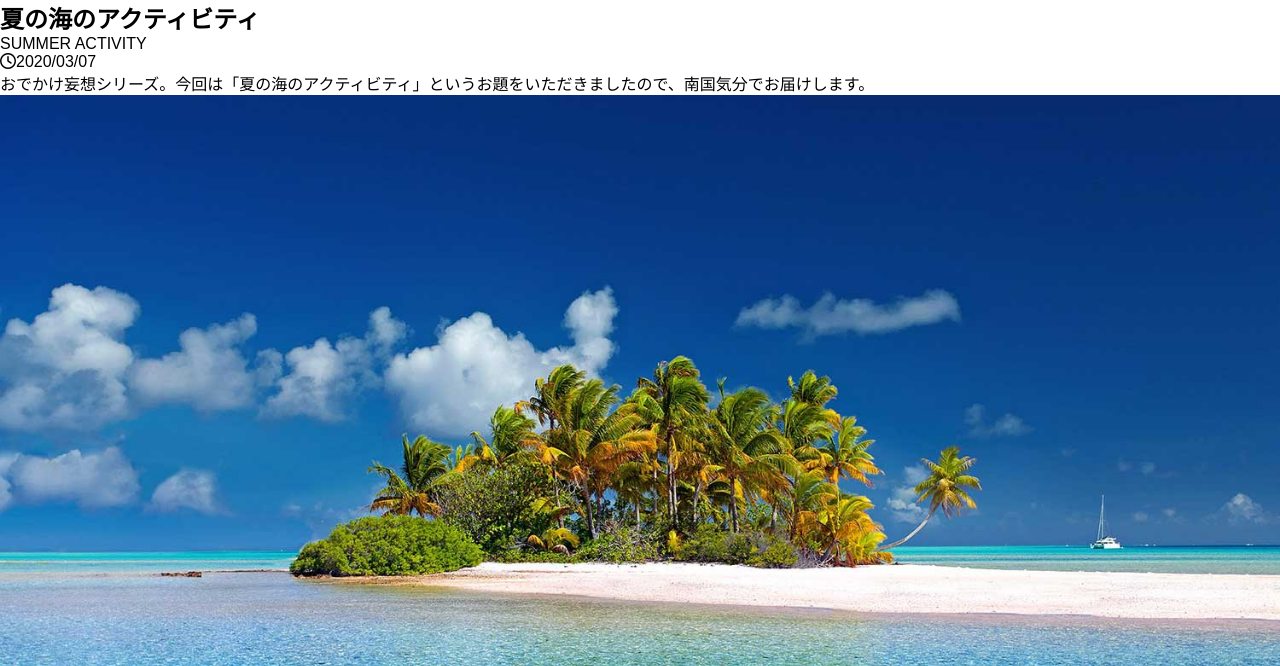
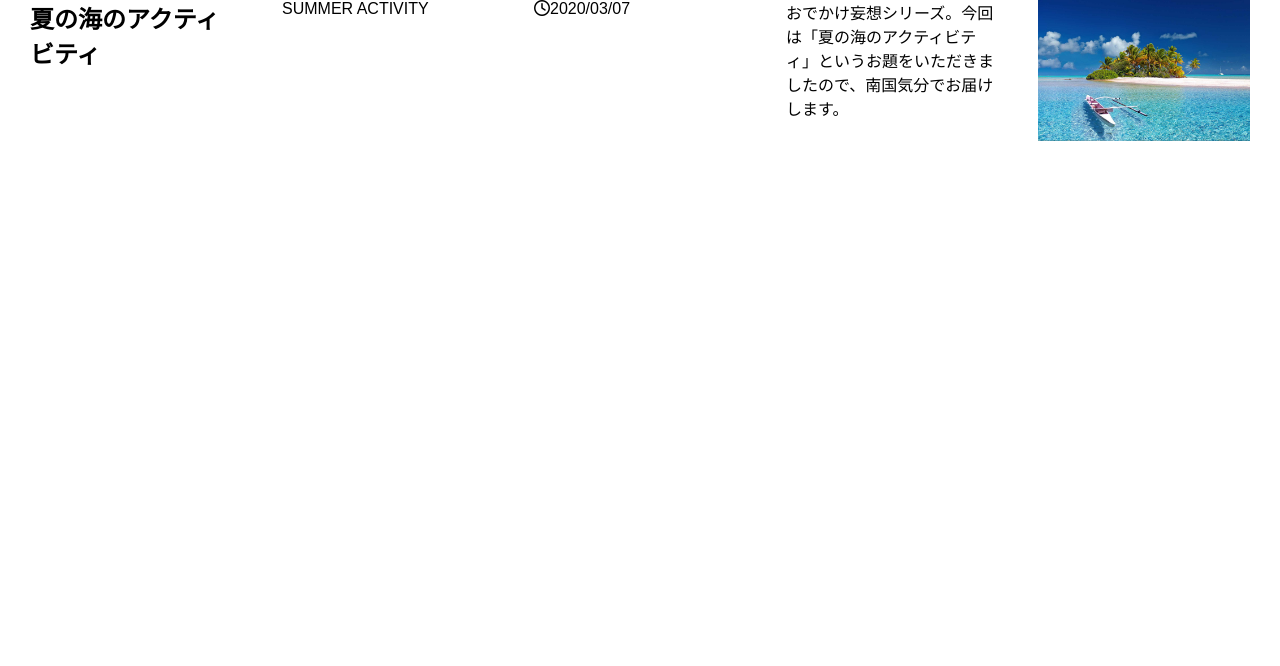
Before and after one commit to furukawakimikazu/magLayout, a plain HTML site: page index.html in a window 1280 px wide. Shown: the top 666 px of the page. Drawn offline with Linux system fonts and the light colour scheme.

Commit message:
create grid

```diff
--- a/style.css
+++ b/style.css
@@ -15,3 +15,12 @@ body {
   height: auto;
   vertical-align: bottom;
 }
+
+/* グリッド */
+.post {
+  display: grid;
+  grid-template-columns: repeat(5, 1fr);
+  grid-template-rows: repeat(12, 1fr);
+  grid-column-gap: 40px;
+  padding: 0 30px;
+}
```
